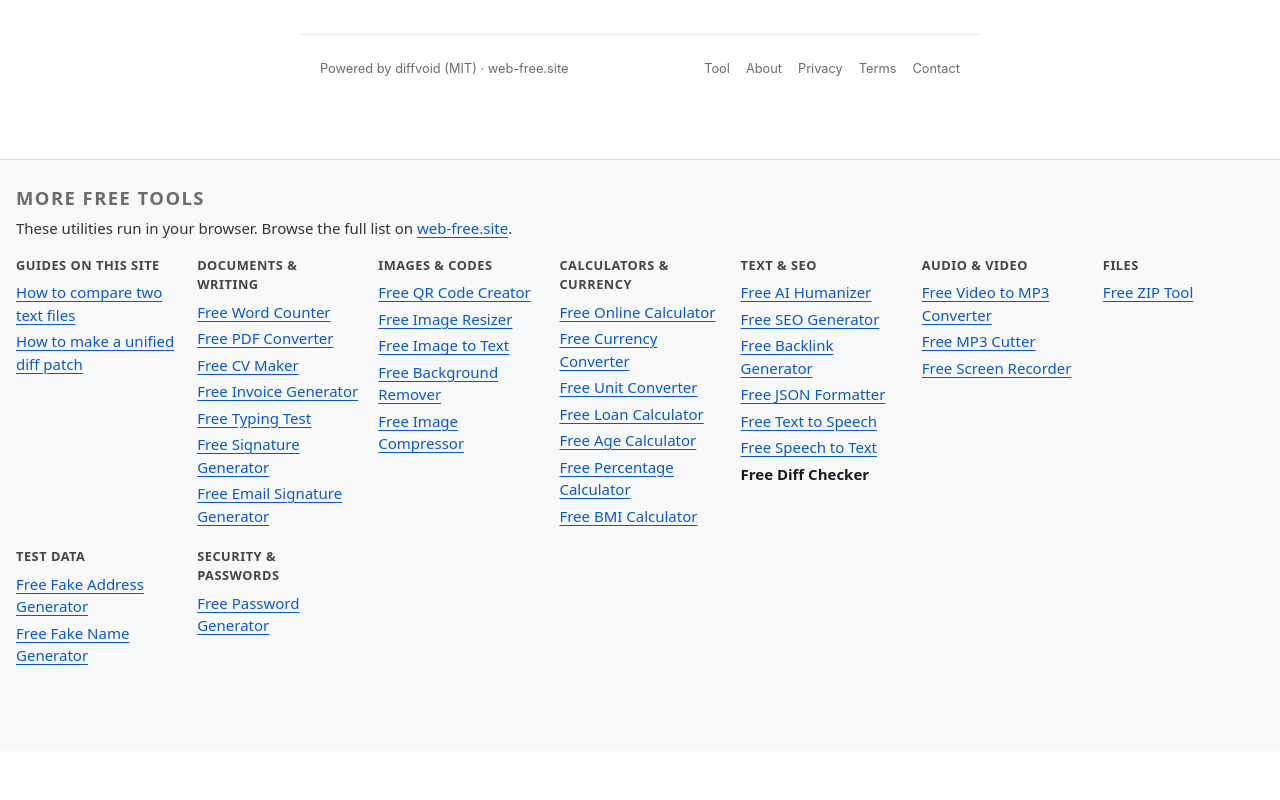
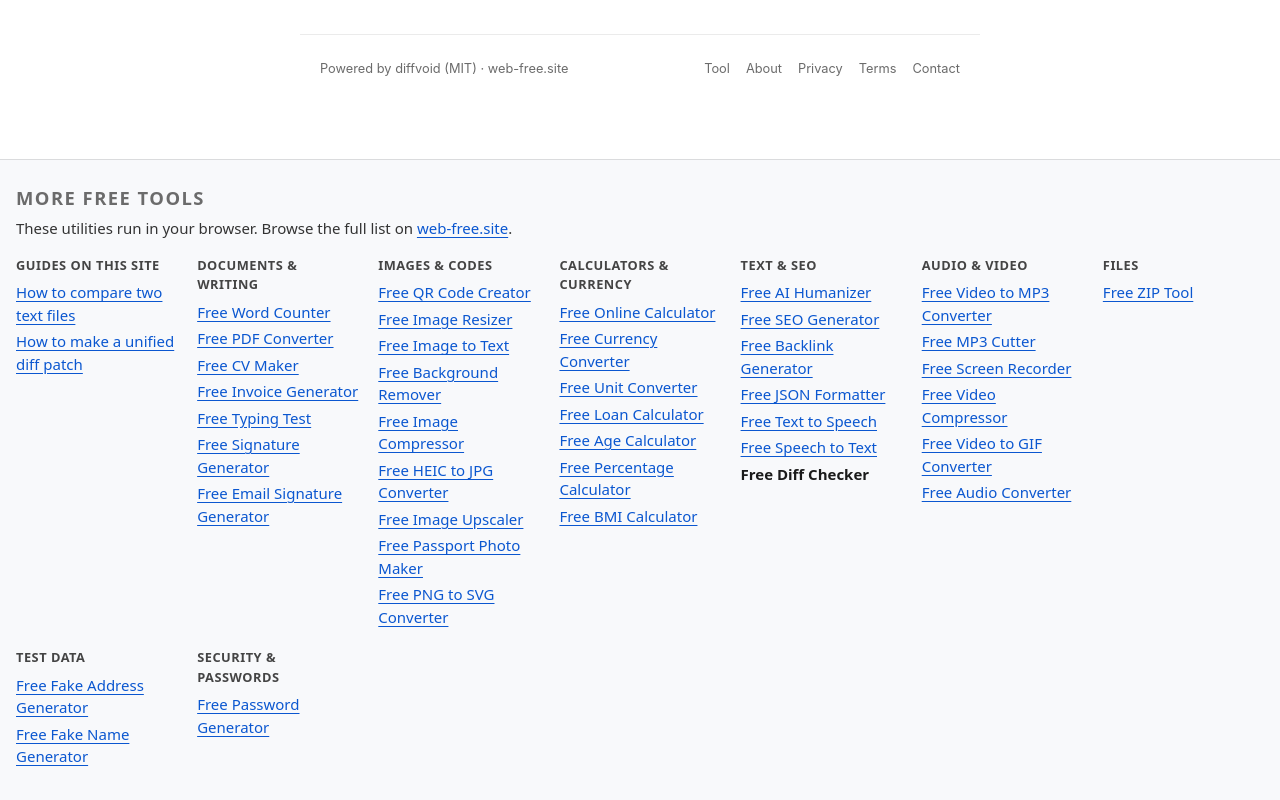
Before and after one commit to web-free-site/free-diff-checker, a website: page public/about.html in a window 1280 px wide. Shown: the part 6522-7322 px from the top of the page. Before the commit the page ends 7273 px from the top, so only its background shows below. Drawn offline with Linux system fonts and the light colour scheme.

Commit message:
Add the seven new tools to the More free tools block.

```diff
--- a/public/about.html
+++ b/public/about.html
@@ -273,10 +273,10 @@
   <div class="wf-mt-grid">
     <div class="wf-mt-cat wf-mt-guides"><h3>Guides on this site</h3><ul><li><a href="/how-to-compare-two-text-files">How to compare two text files</a></li><li><a href="/how-to-make-a-unified-diff-patch">How to make a unified diff patch</a></li></ul></div>
     <div class="wf-mt-cat"><h3>Documents &amp; writing</h3><ul><li><a href="https://free-word-counter.web-free.site/">Free Word Counter</a></li><li><a href="https://free-pdf-converter.web-free.site/">Free PDF Converter</a></li><li><a href="https://free-cv-maker.web-free.site/">Free CV Maker</a></li><li><a href="https://free-invoice-generator.web-free.site/">Free Invoice Generator</a></li><li><a href="https://free-typing-test.web-free.site/">Free Typing Test</a></li><li><a href="https://free-signature-generator.web-free.site/">Free Signature Generator</a></li><li><a href="https://free-email-signature-generator.web-free.site/">Free Email Signature Generator</a></li></ul></div>
-    <div class="wf-mt-cat"><h3>Images &amp; codes</h3><ul><li><a href="https://free-qr-code-creator.web-free.site/">Free QR Code Creator</a></li><li><a href="https://free-image-resizer.web-free.site/">Free Image Resizer</a></li><li><a href="https://free-image-to-text.web-free.site/">Free Image to Text</a></li><li><a href="https://free-background-remover.web-free.site/">Free Background Remover</a></li><li><a href="https://free-image-compressor.web-free.site/">Free Image Compressor</a></li></ul></div>
+    <div class="wf-mt-cat"><h3>Images &amp; codes</h3><ul><li><a href="https://free-qr-code-creator.web-free.site/">Free QR Code Creator</a></li><li><a href="https://free-image-resizer.web-free.site/">Free Image Resizer</a></li><li><a href="https://free-image-to-text.web-free.site/">Free Image to Text</a></li><li><a href="https://free-background-remover.web-free.site/">Free Background Remover</a></li><li><a href="https://free-image-compressor.web-free.site/">Free Image Compressor</a></li><li><a href="https://free-heic-to-jpg.web-free.site/?ref=diff-checker">Free HEIC to JPG Converter</a></li><li><a href="https://free-image-upscaler.web-free.site/?ref=diff-checker">Free Image Upscaler</a></li><li><a href="https://free-passport-photo-maker.web-free.site/?ref=diff-checker">Free Passport Photo Maker</a></li><li><a href="https://free-png-to-svg.web-free.site/?ref=diff-checker">Free PNG to SVG Converter</a></li></ul></div>
     <div class="wf-mt-cat"><h3>Calculators &amp; currency</h3><ul><li><a href="https://free-online-calculator.web-free.site/">Free Online Calculator</a></li><li><a href="https://free-currency-converter.web-free.site/">Free Currency Converter</a></li><li><a href="https://free-unit-converter.web-free.site/">Free Unit Converter</a></li><li><a href="https://free-loan-calculator.web-free.site/">Free Loan Calculator</a></li><li><a href="https://free-age-calculator.web-free.site/">Free Age Calculator</a></li><li><a href="https://free-percentage-calculator.web-free.site/">Free Percentage Calculator</a></li><li><a href="https://free-bmi-calculator.web-free.site/">Free BMI Calculator</a></li></ul></div>
     <div class="wf-mt-cat"><h3>Text &amp; SEO</h3><ul><li><a href="https://free-ai-humanizer.web-free.site/">Free AI Humanizer</a></li><li><a href="https://free-seo-generator.web-free.site/">Free SEO Generator</a></li><li><a href="https://free-backlink-generator.web-free.site/">Free Backlink Generator</a></li><li><a href="https://free-json-formatter.web-free.site/">Free JSON Formatter</a></li><li><a href="https://free-text-to-speech.web-free.site/">Free Text to Speech</a></li><li><a href="https://free-speech-to-text.web-free.site/">Free Speech to Text</a></li><li><strong>Free Diff Checker</strong></li></ul></div>
-    <div class="wf-mt-cat"><h3>Audio &amp; video</h3><ul><li><a href="https://free-video-to-mp3.web-free.site/">Free Video to MP3 Converter</a></li><li><a href="https://free-mp3-cutter.web-free.site/">Free MP3 Cutter</a></li><li><a href="https://free-screen-recorder.web-free.site/">Free Screen Recorder</a></li></ul></div>
+    <div class="wf-mt-cat"><h3>Audio &amp; video</h3><ul><li><a href="https://free-video-to-mp3.web-free.site/">Free Video to MP3 Converter</a></li><li><a href="https://free-mp3-cutter.web-free.site/">Free MP3 Cutter</a></li><li><a href="https://free-screen-recorder.web-free.site/">Free Screen Recorder</a></li><li><a href="https://free-video-compressor.web-free.site/?ref=diff-checker">Free Video Compressor</a></li><li><a href="https://free-video-to-gif.web-free.site/?ref=diff-checker">Free Video to GIF Converter</a></li><li><a href="https://free-audio-converter.web-free.site/?ref=diff-checker">Free Audio Converter</a></li></ul></div>
     <div class="wf-mt-cat"><h3>Files</h3><ul><li><a href="https://free-zip-tool.web-free.site/">Free ZIP Tool</a></li></ul></div>
     <div class="wf-mt-cat"><h3>Test data</h3><ul><li><a href="https://free-fake-address-generator.web-free.site/">Free Fake Address Generator</a></li><li><a href="https://free-fake-name-generator.web-free.site/">Free Fake Name Generator</a></li></ul></div>
     <div class="wf-mt-cat"><h3>Security &amp; passwords</h3><ul><li><a href="https://free-password-generator.web-free.site/">Free Password Generator</a></li></ul></div>
--- a/wrangler.toml
+++ b/wrangler.toml
@@ -1,4 +1,5 @@
 name = "free-diff-checker"
+account_id = "c26dbba499d049a1051c152c720cf4c5"
 compatibility_date = "2026-08-11"
 
 [assets]
```
Also changed, not shown: public/contact.html (+2 -2 lines), public/how-to-compare-two-text-files/index.html (+2 -2 lines), public/how-to-make-a-unified-diff-patch/index.html (+2 -2 lines), public/index.html (+2 -2 lines), public/privacy.html (+2 -2 lines), public/terms.html (+2 -2 lines), scripts/wf-more-tools-block.html (+2 -2 lines).
